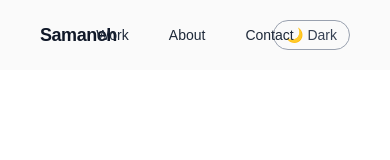
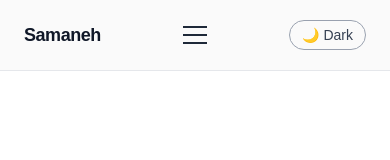
Before and after one commit to sam1362/samaneh-portfolio, a Next.js app: page /work in a window 390 px wide. Shown: the top 160 px of the page. Built offline with nearby package versions, Linux system fonts and the light colour scheme.

Commit message:
update somthing

```diff
--- a/app/components/NavigationBar.tsx
+++ b/app/components/NavigationBar.tsx
@@ -1,12 +1,13 @@
 "use client";
 
 import { useState, useEffect } from "react";
-import { motion } from "framer-motion";
+import { motion, AnimatePresence } from "framer-motion";
 
 export default function NavigationBar() {
   const [darkMode, setDarkMode] = useState(false);
+  const [menuOpen, setMenuOpen] = useState(false);
 
-  // ذخیره حالت در localStorage برای حفظ تم بین رفرش‌ها
+  // 🌙 Dark Mode
   useEffect(() => {
     if (darkMode) {
       document.documentElement.classList.add("dark");
@@ -17,7 +18,6 @@ export default function NavigationBar() {
     }
   }, [darkMode]);
 
-  // وقتی صفحه لود میشه، تم قبلی رو بخونه
   useEffect(() => {
     const savedTheme = localStorage.getItem("theme");
     if (savedTheme === "dark") setDarkMode(true);
@@ -28,9 +28,9 @@ export default function NavigationBar() {
       initial={{ y: -40, opacity: 0 }}
       animate={{ y: 0, opacity: 1 }}
       transition={{ duration: 0.6, ease: "easeOut" }}
-      className="w-full fixed top-0 left-0 z-50 bg-[#FAFAFA] dark:bg-[#0B0B0B]  py-5 px-10 flex items-center justify-between"
-      >
-      {/* لوگو سمت چپ */}
+      className="w-full fixed top-0 left-0 z-50 bg-[#FAFAFA]/90 dark:bg-[#0B0B0B]/90 backdrop-blur-sm border-b border-gray-200 dark:border-gray-800 py-5 px-6 flex items-center justify-between"
+    >
+      {/* logo*/}
       <a
         href="/"
         className="font-semibold text-lg tracking-tight text-gray-900 dark:text-gray-100 hover:text-[#00636b] transition-colors"
@@ -38,9 +38,31 @@ export default function NavigationBar() {
         Samaneh
       </a>
 
-      {/* منو در وسط */}
-      <div className="absolute left-1/2 transform -translate-x-1/2 flex items-center space-x-10 text-sm font-medium text-gray-800 dark:text-gray-200">
+      {/* hambergur*/}
+      <button
+        onClick={() => setMenuOpen(!menuOpen)}
+        className="md:hidden flex flex-col space-y-1.5 focus:outline-none"
+        aria-label="Toggle menu"
+      >
+        <span
+          className={`h-0.5 w-6 bg-gray-800 dark:bg-gray-200 transition-all ${
+            menuOpen ? "rotate-45 translate-y-2" : ""
+          }`}
+        ></span>
+        <span
+          className={`h-0.5 w-6 bg-gray-800 dark:bg-gray-200 transition-all ${
+            menuOpen ? "opacity-0" : ""
+          }`}
+        ></span>
+        <span
+          className={`h-0.5 w-6 bg-gray-800 dark:bg-gray-200 transition-all ${
+            menuOpen ? "-rotate-45 -translate-y-2" : ""
+          }`}
+        ></span>
+      </button>
 
+      {/* menuDesktop*/}
+      <div className="hidden md:flex items-center space-x-10 text-sm font-medium text-gray-800 dark:text-gray-200">
         <a href="/work" className="hover:text-[#00636b] transition-colors">
           Work
         </a>
@@ -52,13 +74,50 @@ export default function NavigationBar() {
         </a>
       </div>
 
-      {/* دکمه Dark Mode سمت راست */}
+      {/*  Dark Mode */}
       <button
         onClick={() => setDarkMode(!darkMode)}
-        className="text-sm border border-gray-400 dark:border-gray-500 rounded-full px-3 py-1 text-gray-700 dark:text-gray-200 hover:bg-[#00636b] hover:text-white transition-colors"
+        className="text-sm border border-gray-400 dark:border-gray-600 rounded-full px-3 py-1 text-gray-700 dark:text-gray-200 hover:bg-[#00636b] hover:text-white transition-colors"
       >
         {darkMode ? "☀️ Light" : "🌙 Dark"}
       </button>
+
+      {/* menuOpenMobile*/}
+      <AnimatePresence>
+        {menuOpen && (
+          <motion.div
+            initial={{ opacity: 0, y: -10 }}
+            animate={{ opacity: 1, y: 0 }}
+            exit={{ opacity: 0, y: -10 }}
+            transition={{ duration: 0.3 }}
+            className="absolute top-full left-0 w-full bg-[#FAFAFA] dark:bg-[#0B0B0B] border-t border-gray-200 dark:border-gray-700 shadow-sm md:hidden"
+          >
+            <div className="flex flex-col items-center py-6 space-y-5 text-[16px] font-medium text-gray-800 dark:text-gray-200">
+              <a
+                href="/work"
+                onClick={() => setMenuOpen(false)}
+                className="hover:text-[#00636b] transition"
+              >
+                Work
+              </a>
+              <a
+                href="/about"
+                onClick={() => setMenuOpen(false)}
+                className="hover:text-[#00636b] transition"
+              >
+                About
+              </a>
+              <a
+                href="/contact"
+                onClick={() => setMenuOpen(false)}
+                className="hover:text-[#00636b] transition"
+              >
+                Contact
+              </a>
+            </div>
+          </motion.div>
+        )}
+      </AnimatePresence>
     </motion.nav>
   );
 }
```
